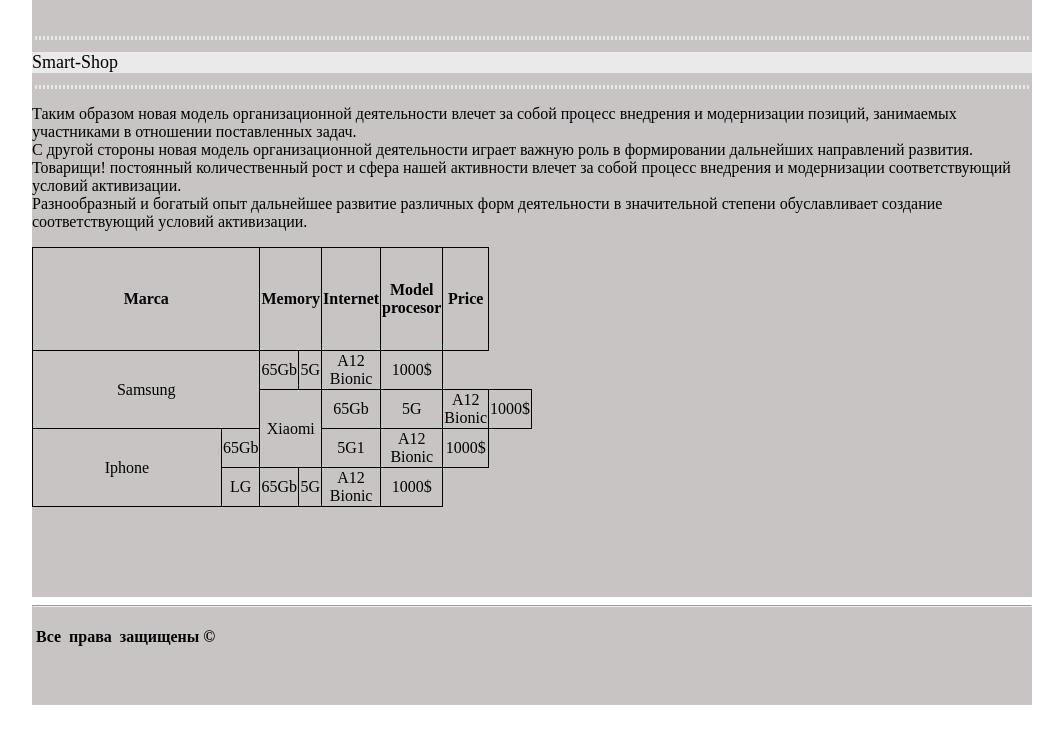
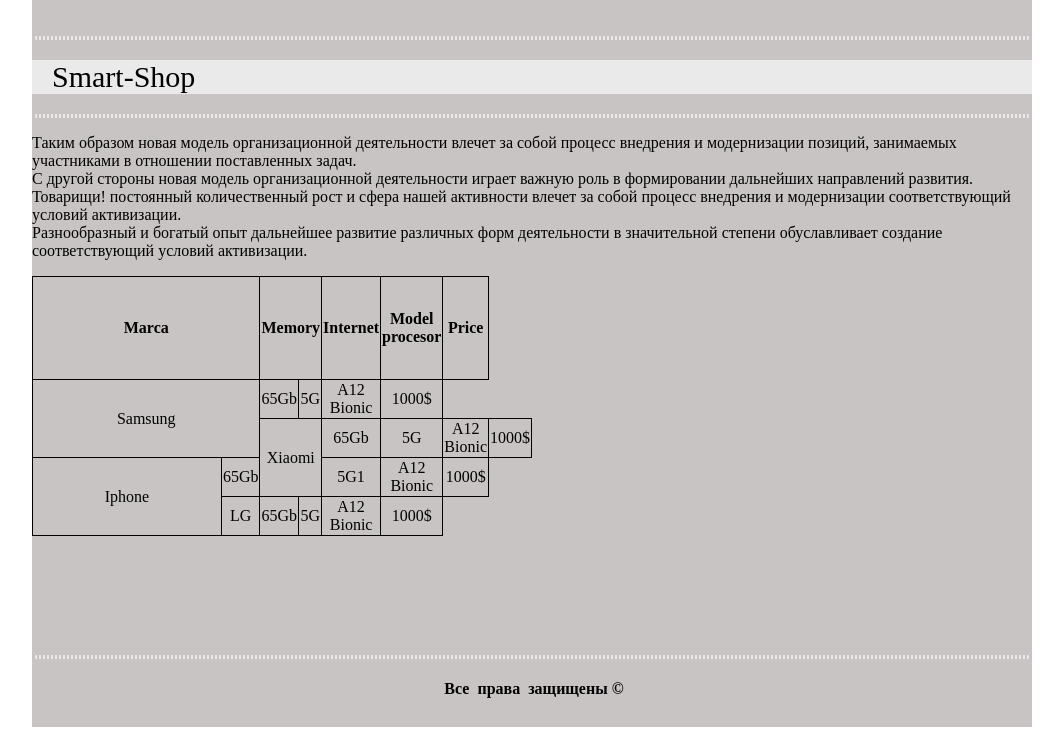
Before and after one commit to zelanndya/proecttest, a plain HTML site: page index.html in a window 1280 px wide. Shown: the part 161-896 px from the top of the page, without its empty margins (108-1171 px from the left). Before the commit the page ends 874 px from the top, so only its background shows below. Drawn offline with Linux system fonts and the light colour scheme.

Commit message:
footer style

```diff
--- a/index.html
+++ b/index.html
@@ -77,7 +77,7 @@
         </table>
     </div>
     <div class="footer">
-        <hr>
+        <hr class="hh">
 
         <footer>
             <h4>
--- a/page.css
+++ b/page.css
@@ -45,9 +45,11 @@ body{
 }
 h1,h3 {
     color:black;
-    font-size: 18px;
+    font-size: 30px;
     font-weight: 400;
     background-color:#eaeaea;
+    padding-left: 20px;
+
 }
 .des {
     color: #707070;
@@ -139,7 +141,10 @@ tr:hover {background-color: #eaeaea;}
 }
 .footer{
     background-color: #c9c4c4;
-    height: 100px;
+    height: 80px;
+    text-align: center;
+    padding-top: 50px;
+
 }
 .logo img {
     width: 60px;
```
